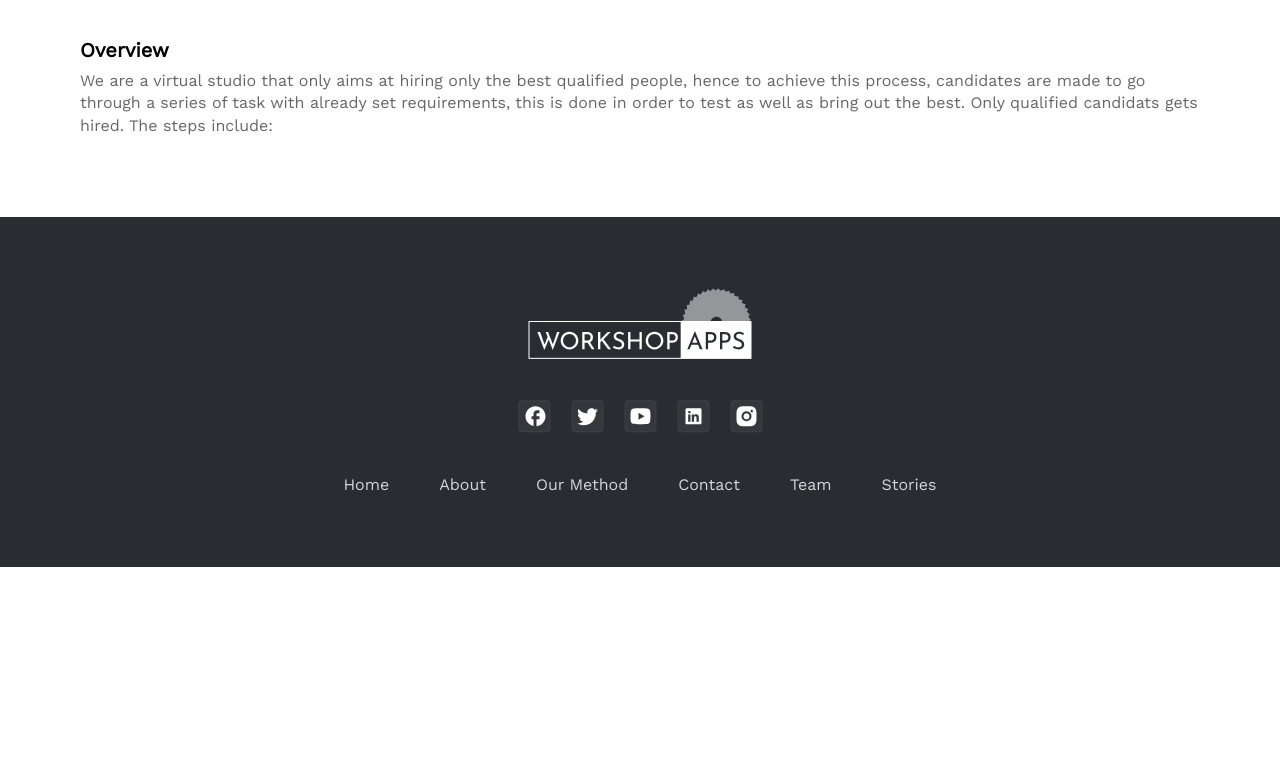
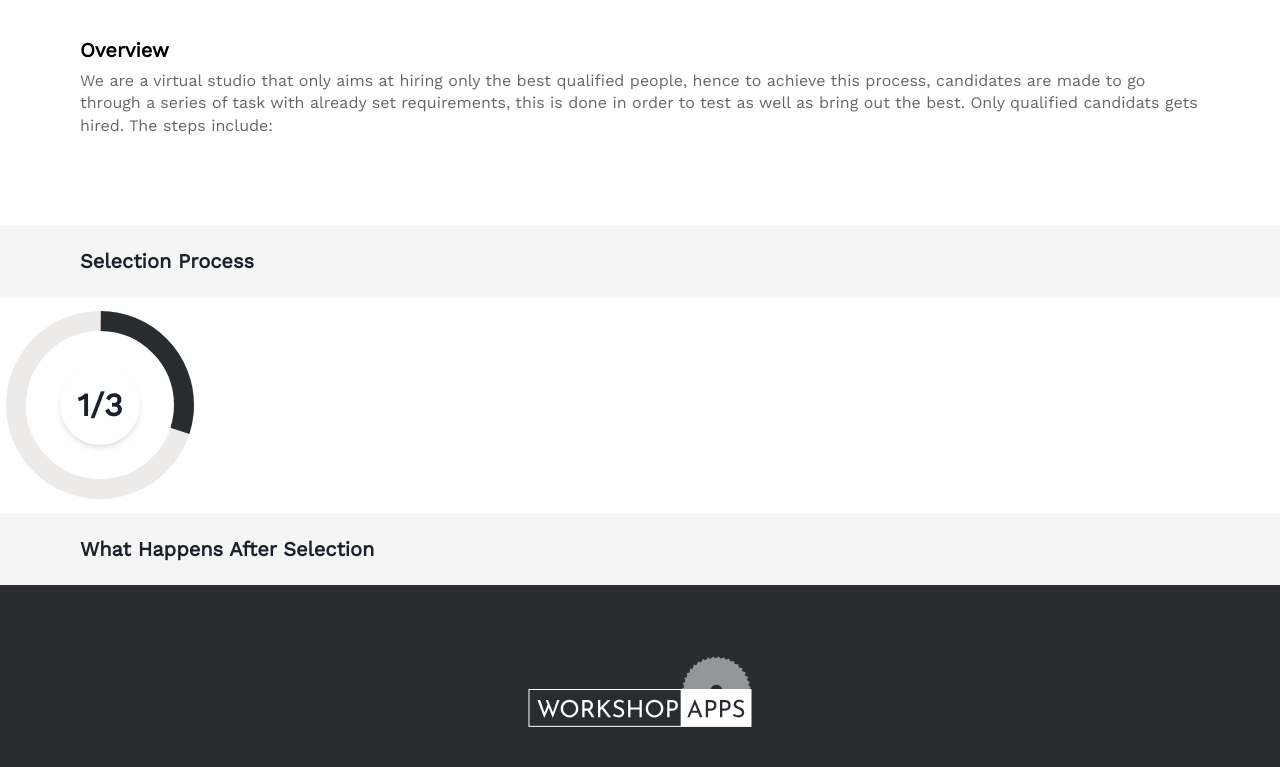
Before and after one commit to workshopapps/workshopapps-portfolio, a Next.js app in the folder frontend/: page /method in a window 1280 px wide. Shown: the part 602-1369 px from the top of the page. Before the commit the page ends 1169 px from the top, so only its background shows below. Built offline with nearby package versions, Linux system fonts and the light colour scheme.

Commit message:
chore: created the custom circular progress

```diff
--- /dev/null
+++ b/frontend/components/custom-progress/index.jsx
@@ -0,0 +1,28 @@
+import {
+  CircularProgress,
+  CircularProgressLabel,
+  Box,
+  Heading,
+} from "@chakra-ui/react";
+import React from "react";
+
+function Progress({ value, innerText = "1/3" }) {
+  return (
+    <CircularProgress value={30} size="200px" color="brand.50">
+      <CircularProgressLabel display="grid" placeItems="center">
+        <Box
+          w="20"
+          h={20}
+          rounded="full"
+          shadow="md"
+          display="grid"
+          placeItems="center"
+        >
+          <Heading fontSize="2rem">{innerText}</Heading>
+        </Box>
+      </CircularProgressLabel>
+    </CircularProgress>
+  );
+}
+
+export default Progress;
--- a/frontend/pages/method.jsx
+++ b/frontend/pages/method.jsx
@@ -1,5 +1,6 @@
 import { Heading, Stack, Text, Box } from "@chakra-ui/react";
 import Head from "next/head";
+import Progress from "../components/custom-progress";
 import Section from "../components/section";
 
 export default function Method() {
@@ -19,7 +20,7 @@ export default function Method() {
           display="grid"
           placeItems="center"
         >
-          <Stack spacing={4}>
+          <Stack spacing={6} textAlign="center">
             <Heading>The Method of WorkshopApp </Heading>
             <Text>
               Below is a step by step representation of the hiring process of
@@ -41,6 +42,20 @@ export default function Method() {
             </Text>
           </Section>
         </Stack>
+        <Stack bg="brand.400">
+          <Section py={6}>
+            <Heading fontSize="xl">Selection Process</Heading>
+          </Section>
+        </Stack>
+        <Box>
+          <Progress />
+        </Box>
+
+        <Stack bg="brand.400">
+          <Section py={6}>
+            <Heading fontSize="xl">What Happens After Selection</Heading>
+          </Section>
+        </Stack>
       </Stack>
     </div>
   );
```
